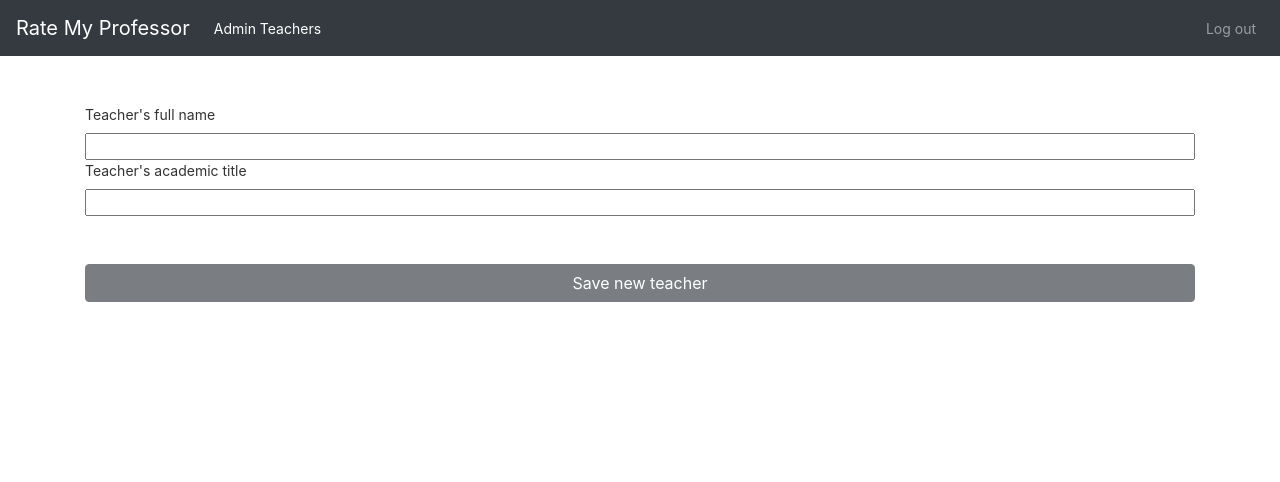
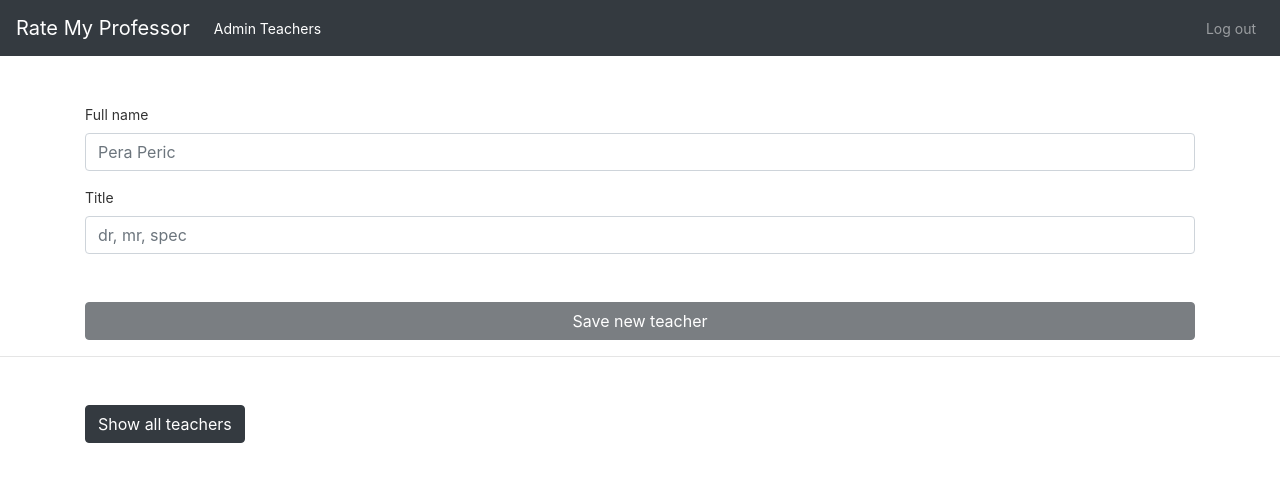
Before and after one commit to kjerinic/mock-rate-my-prof, an Angular app in the folder ratingFront/: page /teacher in a window 1280 px wide. Shown: the top 482 px of the page. Built offline with nearby package versions, Linux system fonts and the light colour scheme; sample sign-in values are in the browser's storage.

Commit message:
Add edit and delete teacher functions to TeacherService, update Teacher component and template to enable showing all teachers and to use Bootstrap for the form

```diff
--- a/ratingFront/src/app/components/teacher/teacher.component.html
+++ b/ratingFront/src/app/components/teacher/teacher.component.html
@@ -2,12 +2,46 @@
 
 <div class="container">
   <form [formGroup]="newTeacherForm" class="form-group">
-    <label for="inputFullName"> Teacher's full name </label>
-    <input formControlName="FullName" class="input-group" id="inputFullName">
-    <label for="inputTitle"> Teacher's academic title </label>
-    <input formControlName="Title" class="input-group" id="inputTitle">
-    <button class="btn btn-block btn-dark" [disabled]="newTeacherForm.invalid" (click)="saveNewEvalForm()">
+    <div class="form-group">
+      <label for="inputFullName">Full name</label>
+      <input formControlName="FullName" id="inputFullName" type="text" class="form-control" placeholder="Pera Peric">
+    </div>
+    <div class="form-group">
+      <label for="inputTitle">Title</label>
+      <input formControlName="Title" id="inputTitle" type="text" class="form-control" placeholder="dr, mr, spec">
+    </div>
+
+    <button id="saveButton" class="btn btn-block btn-dark" [disabled]="newTeacherForm.invalid" (click)="saveTeacher()">
       Save new teacher
     </button>
   </form>
 </div>
+<hr>
+<div class="container">
+  <button class="btn btn-dark" (click)="showAllTeachers()">
+    Show all teachers
+  </button>
+</div>
+<div class="container" *ngIf="allTeachers.length">
+  <table class="table">
+    <thead>
+    <tr>
+      <th scope="col">Full name</th>
+      <th scope="col">Title</th>
+      <th scope="col"></th>
+      <th scope="col"></th>
+    </tr>
+    </thead>
+    <tbody *ngFor="let teacher of allTeachers">
+    <tr>
+      <td>{{ teacher.fullName }}</td>
+      <td>{{ teacher.title }}</td>
+      <td>
+        <button class="btn btn-primary" (click)="editTeacher(teacher)">Edit</button>
+      <td>
+        <button class="btn btn-danger" (click)="deleteTeacher(teacher)">Delete</button>
+      </td>
+    </tr>
+    </tbody>
+  </table>
+</div>
--- a/ratingFront/src/app/components/teacher/teacher.component.scss
+++ b/ratingFront/src/app/components/teacher/teacher.component.scss
@@ -1,3 +1,3 @@
-.container, .btn {
+.container, #saveButton {
   margin-top: 3rem;
 }
--- a/ratingFront/src/app/components/teacher/teacher.component.ts
+++ b/ratingFront/src/app/components/teacher/teacher.component.ts
@@ -12,11 +12,13 @@ import {TeacherService} from '../../services/teacher.service';
 export class TeacherComponent implements OnInit {
   teacher: Teacher;
   newTeacherForm: FormGroup;
+  allTeachers: Teacher[];
 
   constructor(private router: Router,
               private formBuilder: FormBuilder,
               private teacherService: TeacherService) {
     this.teacher = new Teacher();
+    this.allTeachers = [];
     this.newTeacherForm = this.createNewTeacherForm();
   }
 
@@ -25,27 +27,53 @@ export class TeacherComponent implements OnInit {
 
   private createNewTeacherForm() {
     return this.formBuilder.group({
-      FullName: [this.teacher.FullName, [Validators.required]],
-      Title: [this.teacher.Title, [Validators.required]]
-    });
-  }
-
-  saveNewEvalForm() {
-    this.teacherService.addNewTeacher(this.mapFormValueToObject(this.newTeacherForm)).subscribe(() => {
-      console.log('Saved.');
-      this.newTeacherForm.reset();
-    }, error => {
-      console.log(error);
+      FullName: [this.teacher.fullName, [Validators.required]],
+      Title: [this.teacher.title, [Validators.required]]
     });
   }
 
   mapFormValueToObject(formObject: FormGroup) {
     const formValue = formObject.value;
 
-    this.teacher.FullName = formValue.FullName;
-    this.teacher.Title = formValue.Title;
+    this.teacher.fullName = formValue.FullName;
+    this.teacher.title = formValue.Title;
 
     return this.teacher;
   }
 
+  saveTeacher() {
+    this.teacherService.addNewTeacher(this.mapFormValueToObject(this.newTeacherForm)).subscribe(() => {
+      alert('Saved.');
+      this.newTeacherForm.reset();
+      this.showAllTeachers();
+    }, error => {
+      console.log(error);
+    });
+  }
+
+  showAllTeachers() {
+    this.teacherService.getAllTeachers().subscribe(data => {
+      this.allTeachers = data;
+    }, error => {
+      console.log(error);
+    });
+  }
+
+  editTeacher(teacher: Teacher) {
+    this.teacherService.editTeacher(teacher).subscribe(() => {
+      this.showAllTeachers();
+      alert('Saved.');
+    }, error => {
+      console.log(error);
+    });
+  }
+
+  deleteTeacher(teacher: Teacher) {
+    this.teacherService.deleteTeacher(teacher).subscribe(() => {
+      this.showAllTeachers();
+      alert('Deleted.');
+    }, error => {
+      console.log(error);
+    });
+  }
 }
--- a/ratingFront/src/app/models/Teacher.ts
+++ b/ratingFront/src/app/models/Teacher.ts
@@ -1,5 +1,5 @@
 export class Teacher {
-  Id: number;
-  FullName: string;
-  Title: string;
+  id: number;
+  fullName: string;
+  title: string;
 }
--- /dev/null
+++ b/ratingFront/src/app/models/TeacherRating.ts
@@ -0,0 +1,6 @@
+import {Teacher} from './Teacher';
+
+export class TeacherRating {
+  teacher: Teacher;
+  grade: number;
+}
--- a/ratingFront/src/app/services/teacher.service.ts
+++ b/ratingFront/src/app/services/teacher.service.ts
@@ -19,8 +19,25 @@ export class TeacherService {
   addNewTeacher(teacher: Teacher): Observable<any> {
     return this.httpClient.post<any>(this.getAPIUrl('teachers'),
       {
-        fullName: teacher.FullName,
-        title: teacher.Title
+        fullName: teacher.fullName,
+        title: teacher.title
       });
   }
+
+  getAllTeachers(): Observable<Teacher[]> {
+    return this.httpClient.get<Teacher[]>(this.getAPIUrl('teachers'));
+  }
+
+  editTeacher(teacher: Teacher): Observable<any> {
+    return this.httpClient.put<any>(this.getAPIUrl('teachers'),
+      {
+        id: teacher.id,
+        fullName: teacher.fullName,
+        title: teacher.title
+      });
+  }
+
+  deleteTeacher(teacher: Teacher): Observable<any> {
+    return this.httpClient.delete<any>(this.getAPIUrl('teachers/' + teacher.id));
+  }
 }
```
